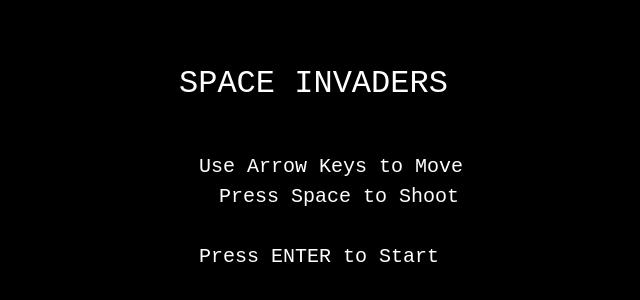
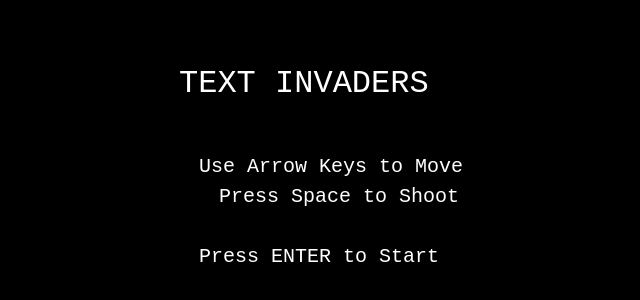
Before and after one commit to Keviknight/keviknight.github.io, a plain HTML site: page TextInvaders.html in a window 1280 px wide. Shown: the part 108-408 px from the top of the page, without its empty margins (291-931 px from the left). Drawn offline with Linux system fonts and the light colour scheme.

Commit message:
Update TextInvaders.html

```diff
--- a/TextInvaders.html
+++ b/TextInvaders.html
@@ -295,7 +295,7 @@ function drawGame() {
 function drawTitleScreen() {
   ctx.fillStyle = "white";
   ctx.font = "32px monospace";
-  ctx.fillText("SPACE INVADERS", WIDTH / 2 - 170, 200);
+  ctx.fillText("TEXT INVADERS", WIDTH / 2 - 170, 200);
 
   ctx.font = "20px monospace";
   ctx.fillText("Use Arrow Keys to Move", WIDTH / 2 - 150, 280);
```
